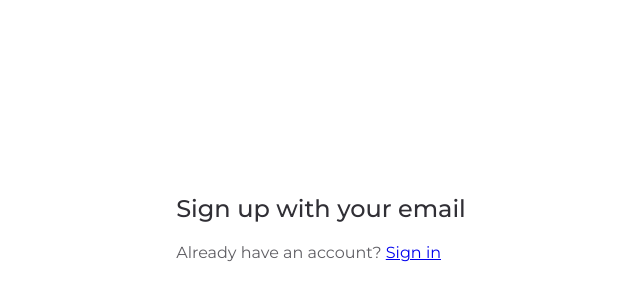
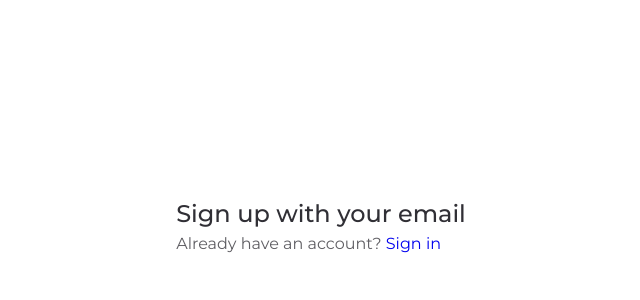
Before and after one commit to Ocholla-T/client, a Vue app: page /signup in a window 1280 px wide. Shown: the part 174-474 px from the top of the page, without its empty margins (319-959 px from the left). Built offline with nearby package versions, Linux system fonts and the light colour scheme.

Commit message:
add browser resets

```diff
--- a/src/assets/styles/base/_reset.scss
+++ b/src/assets/styles/base/_reset.scss
@@ -1,6 +1,11 @@
 html,
-body {
+body,
+*,
+*::after,
+*::before {
   margin: 0;
   padding: 0;
   box-sizing: border-box;
+  line-height: 1.5;
+  text-decoration: none;
 }
```
